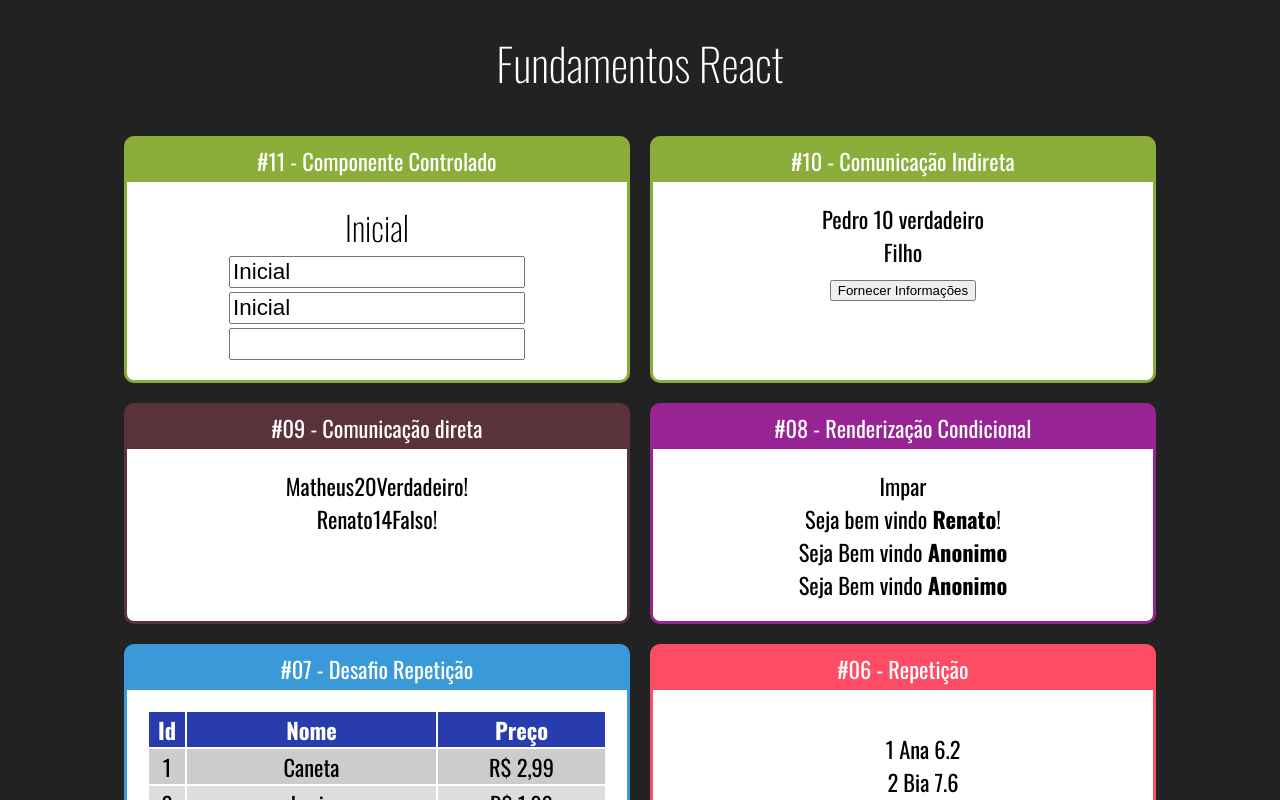
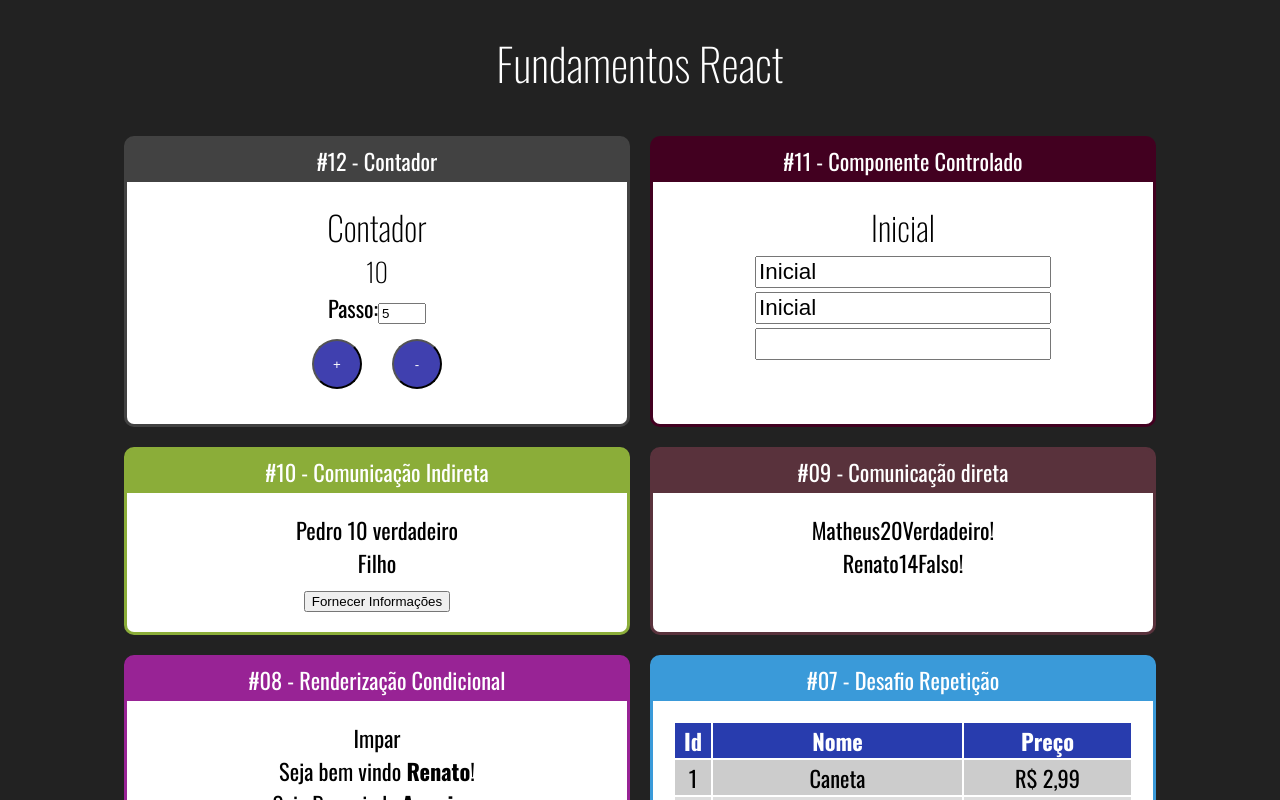
Before and after one commit to renatolobo1/Curso-react, a React (Create React App) app: page / in a window 1280 px wide. Shown: the top 800 px of the page. Built offline with nearby package versions, Linux system fonts and the light colour scheme.

Commit message:
Contador #01 Class

```diff
--- a/src/App.jsx
+++ b/src/App.jsx
@@ -3,6 +3,7 @@
 
 import Card from './components/layout/Card';
 
+import Contador from './components/contador/Contador';
 import Input from './components/formulario/Input';
 import IndiretaPai from './components/cominicacao/IndiretaPai';
 import DiretaPai from './components/cominicacao/DiretaPai';
@@ -22,7 +23,11 @@
     <h1> Fundamentos React </h1>
     <div className="Cards">
 
-     <Card titulo="#11 - Componente Controlado" color="#8BAD39">
+      <Card titulo="#12 - Contador" color="#424242">
+        <Contador numeroInicial={10}></Contador>
+      </Card>
+
+      <Card titulo="#11 - Componente Controlado" color="#420020">
         <Input></Input>
       </Card>
 
--- /dev/null
+++ b/src/components/contador/Contador.css
@@ -0,0 +1,14 @@
+.Contador input {
+  font-size: 1.4;
+  width:40px;
+}
+
+.Contador button{
+  margin: 15px;
+  height:50px;
+  width:50px;
+  border-radius: 50%;
+  background-color: #4040af;
+  color: #fff;
+  font-size:1.4;
+}
--- /dev/null
+++ b/src/components/contador/Contador.jsx
@@ -0,0 +1,52 @@
+import React, {Component} from 'react';
+
+import "./Contador.css"
+
+class Contador extends Component {
+  state = {
+    numero: this.props.numeroInicial || 0,
+    passo: this.props.passoInicial || 5,
+  };
+
+  inc=()=> {
+    this.setState({
+      numero: this.state.numero + this.state.passo,
+    });
+  };
+
+  dec=()=> {
+    this.setState({
+      numero: this.state.numero - this.state.passo,
+    });
+  };
+
+  setPasso = (e) => {
+    this.setState({
+      passo: +e.target.value,
+    });
+  }
+
+  render(){
+    return (
+      <div className="Contador">
+        <h2>Contador</h2>
+        <h3>{this.state.numero}</h3>
+        <div>
+          <label htmlFor="passoInput">Passo:</label>
+          <input
+            id="passoInput"
+            type="number"
+            value={this.state.passo}
+            onChange={this.setPasso}
+          />
+        </div>
+        <button onClick={this.inc}>+</button>
+        <button onClick={this.dec}>-</button>
+      </div>
+    );
+  }
+
+
+}
+
+export default Contador;
```
